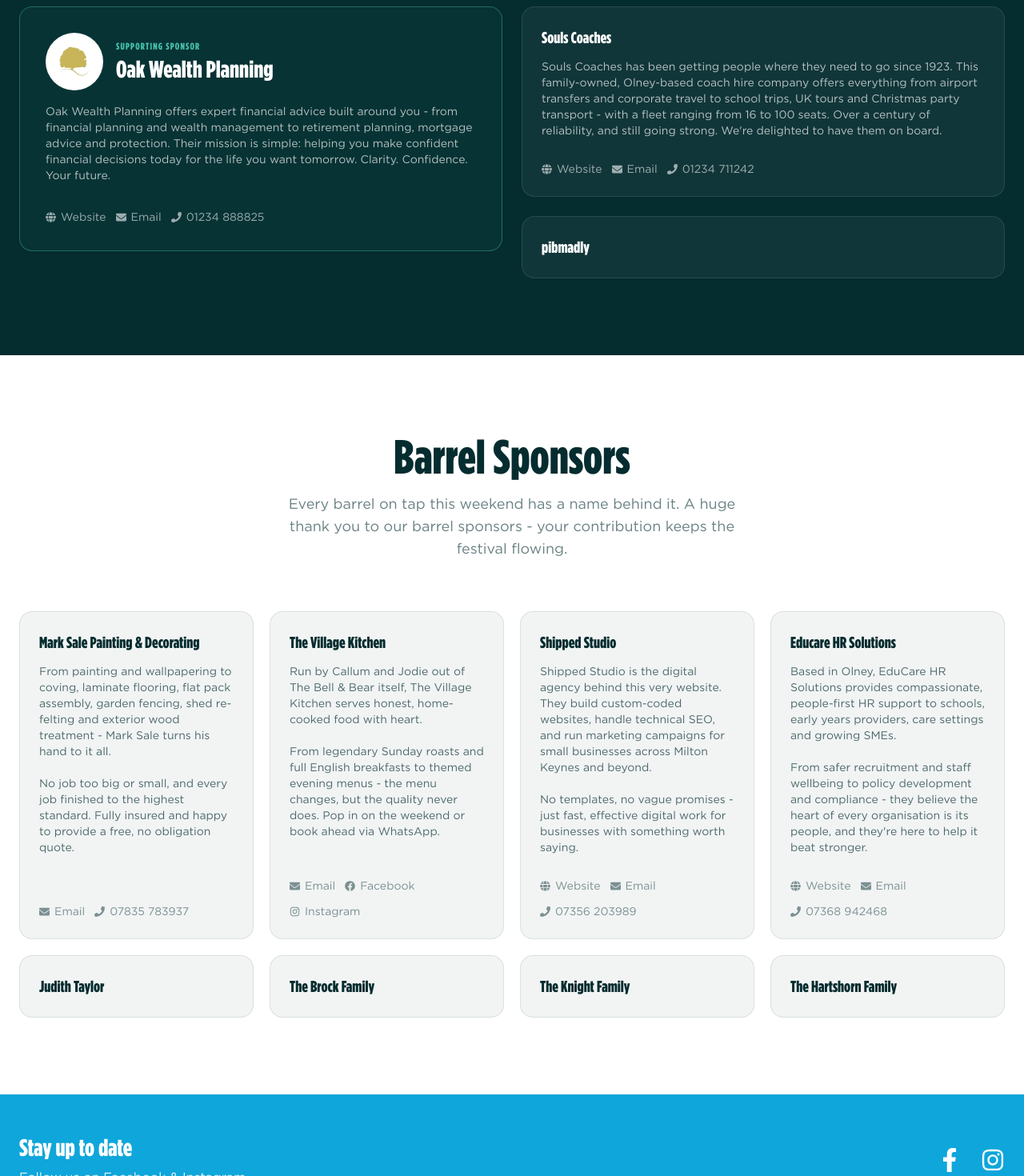
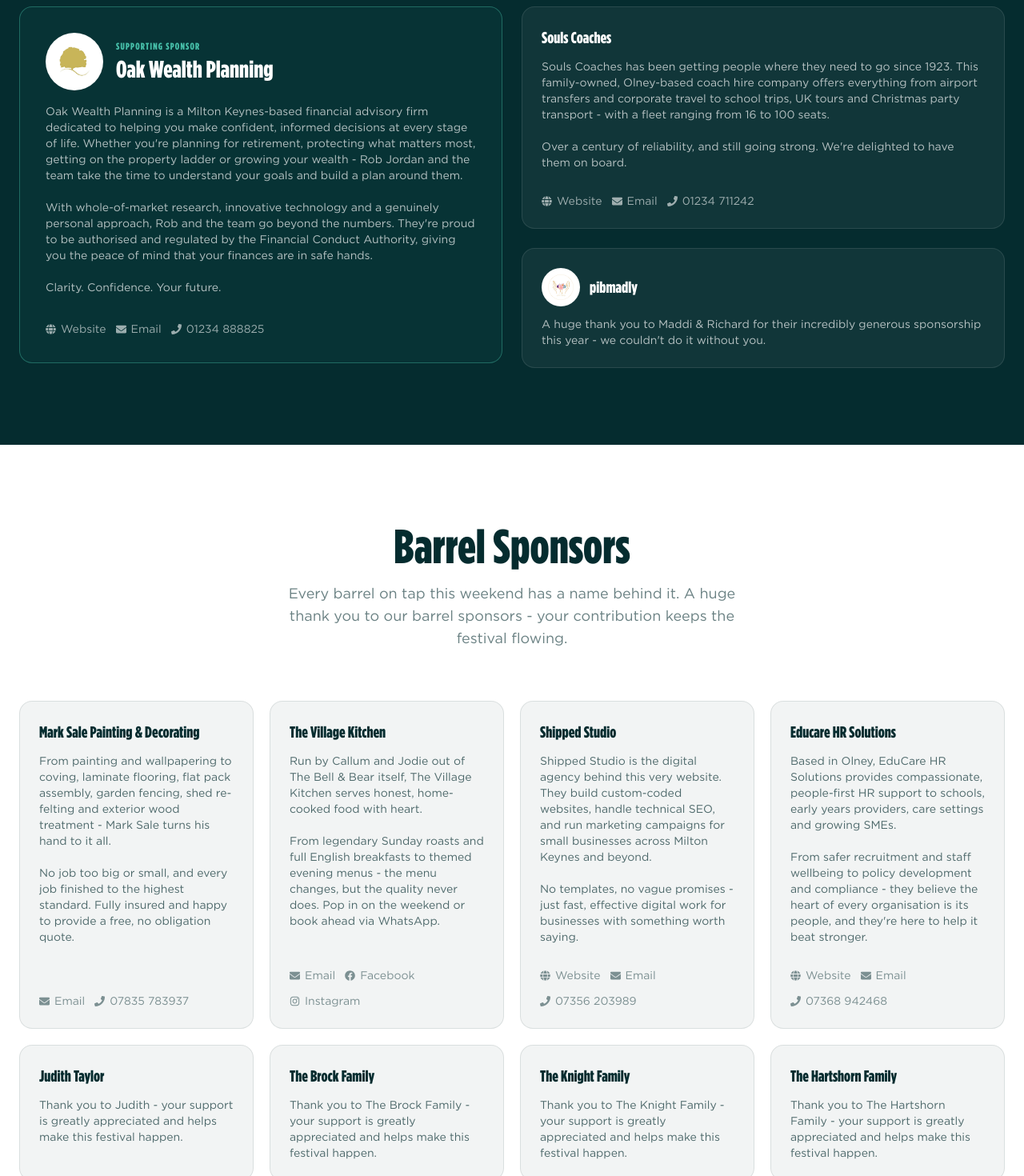
Before and after one commit to JoeShippo/bb-festival, a Next.js app: page /sponsors in a window 1280 px wide. Shown: the part 1220-2690 px from the top of the page at 80% size. Built offline with nearby package versions, Linux system fonts and the light colour scheme.

Commit message:
Sponsorship touchups

```diff
--- a/src/app/page.tsx
+++ b/src/app/page.tsx
@@ -14,7 +14,7 @@
       <Nav />
       <HeroBanner />
       <SplitIntro />
-      <FestivalLineup />
+      <FestivalLineup showLineupLink />
       <DrinksHighlight />
       <FoodHighlight />
       <SponsorshipSection />
--- a/src/components/FestivalLineUp.tsx
+++ b/src/components/FestivalLineUp.tsx
@@ -35,7 +35,9 @@
   },
 ];
 
-export default function FestivalLineup() {
+import Link from 'next/link';
+
+export default function FestivalLineup({ showLineupLink = false }: { showLineupLink?: boolean }) {
   return (
     <section className="py-24 bg-[var(--dark)] text-white relative overflow-hidden">
       {/* Subtle festival texture / glow */}
@@ -90,6 +92,16 @@
         <p className="mt-16 text-center text-white/70 text-lg">
           Times subject to change.
         </p>
+
+        {showLineupLink && (
+          <p className="mt-6 text-center text-white/60 text-base">
+            Want to know more about the artists?{' '}
+            <Link href="/lineup" className="text-white underline underline-offset-4 hover:text-[var(--yellow)] transition-colors">
+              Head to the full lineup page
+            </Link>
+            {' '}to meet all 13 acts.
+          </p>
+        )}
       </div>
     </section>
   );
--- a/src/components/SponsorsSection.tsx
+++ b/src/components/SponsorsSection.tsx
@@ -41,7 +41,7 @@
     sponsor: {
       name: "Oak Wealth Planning",
       logo: "/sponsors/oakwealth.jpeg",
-      bio: "Oak Wealth Planning offers expert financial advice built around you - from financial planning and wealth management to retirement planning, mortgage advice and protection. Their mission is simple: helping you make confident financial decisions today for the life you want tomorrow. Clarity. Confidence. Your future.",
+      bio: "Oak Wealth Planning is a Milton Keynes-based financial advisory firm dedicated to helping you make confident, informed decisions at every stage of life. Whether you're planning for retirement, protecting what matters most, getting on the property ladder or growing your wealth - Rob Jordan and the team take the time to understand your goals and build a plan around them.\n\nWith whole-of-market research, innovative technology and a genuinely personal approach, Rob and the team go beyond the numbers. They're proud to be authorised and regulated by the Financial Conduct Authority, giving you the peace of mind that your finances are in safe hands.\n\nClarity. Confidence. Your future.",
       website: "https://oakwp.co.uk",
       email: "info@oakwp.co.uk",
       phone: "01234 888825",
@@ -56,7 +56,7 @@
     sponsor: {
       name: "Souls Coaches",
       logo: "",
-      bio: "Souls Coaches has been getting people where they need to go since 1923. This family-owned, Olney-based coach hire company offers everything from airport transfers and corporate travel to school trips, UK tours and Christmas party transport - with a fleet ranging from 16 to 100 seats. Over a century of reliability, and still going strong. We're delighted to have them on board.",
+      bio: "Souls Coaches has been getting people where they need to go since 1923. This family-owned, Olney-based coach hire company offers everything from airport transfers and corporate travel to school trips, UK tours and Christmas party transport - with a fleet ranging from 16 to 100 seats.\n\n Over a century of reliability, and still going strong. We're delighted to have them on board.",
       website: "https://soulscoaches.co.uk/",
       email: "sales@souls-coaches.co.uk",
       phone: "01234 711242",
@@ -68,8 +68,8 @@
     tier: 3,
     sponsor: {
       name: "pibmadly",
-      logo: "",
-      bio: "",
+      logo: "/sponsors/pib.png",
+      bio: "A huge thank you to Maddi & Richard for their incredibly generous sponsorship this year - we couldn't do it without you.",
       website: "",
       email: "",
       phone: "",
@@ -124,7 +124,7 @@
   {
     name: "Judith Taylor",
     logo: "",
-    bio: "",
+    bio: "Thank you to Judith - your support is greatly appreciated and helps make this festival happen.",
     website: "",
     email: "",
     phone: "",
@@ -134,7 +134,7 @@
   {
     name: "The Brock Family",
     logo: "",
-    bio: "",
+    bio: "Thank you to The Brock Family - your support is greatly appreciated and helps make this festival happen.",
     website: "",
     email: "",
     phone: "",
@@ -144,7 +144,7 @@
   {
     name: "The Knight Family",
     logo: "",
-    bio: "",
+    bio: "Thank you to The Knight Family - your support is greatly appreciated and helps make this festival happen.",
     website: "",
     email: "",
     phone: "",
@@ -154,7 +154,7 @@
   {
     name: "The Hartshorn Family",
     logo: "",
-    bio: "",
+    bio: "Thank you to The Hartshorn Family - your support is greatly appreciated and helps make this festival happen.",
     website: "",
     email: "",
     phone: "",
```
Also changed, not shown: public/sponsors/pib.png (added).
